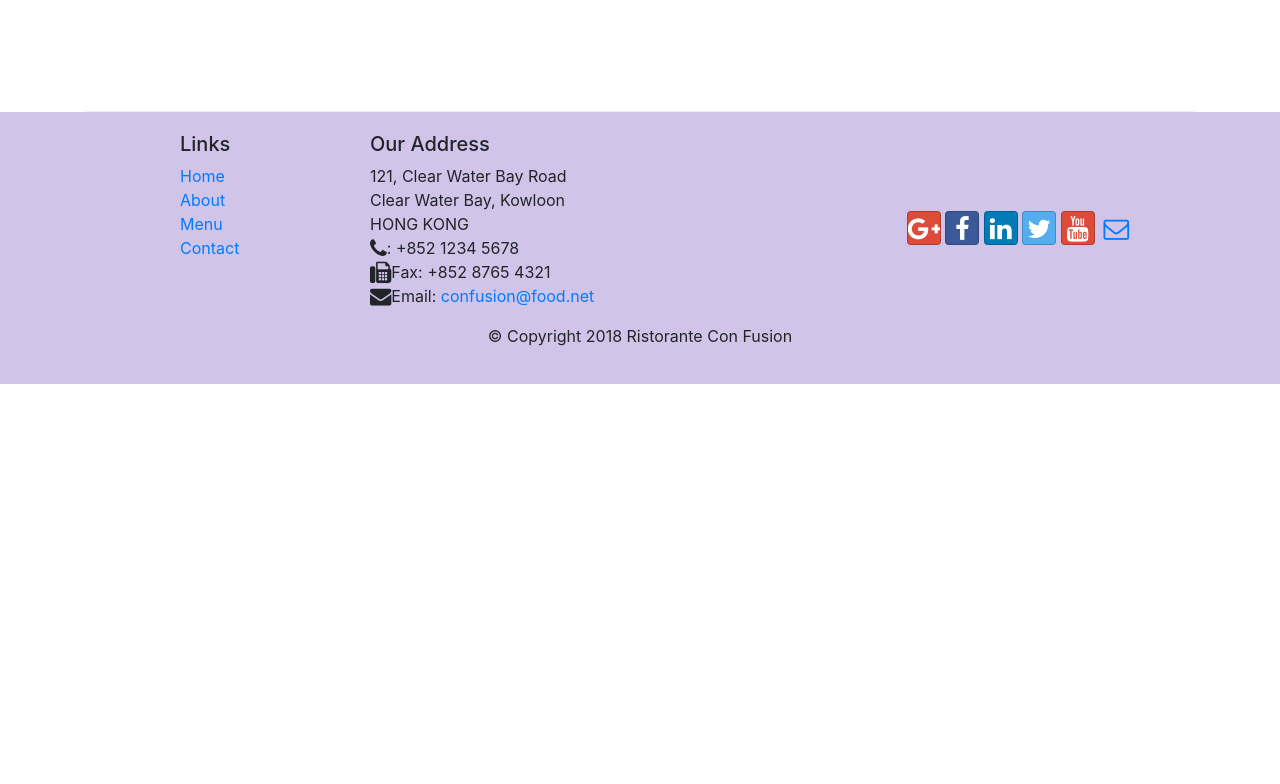
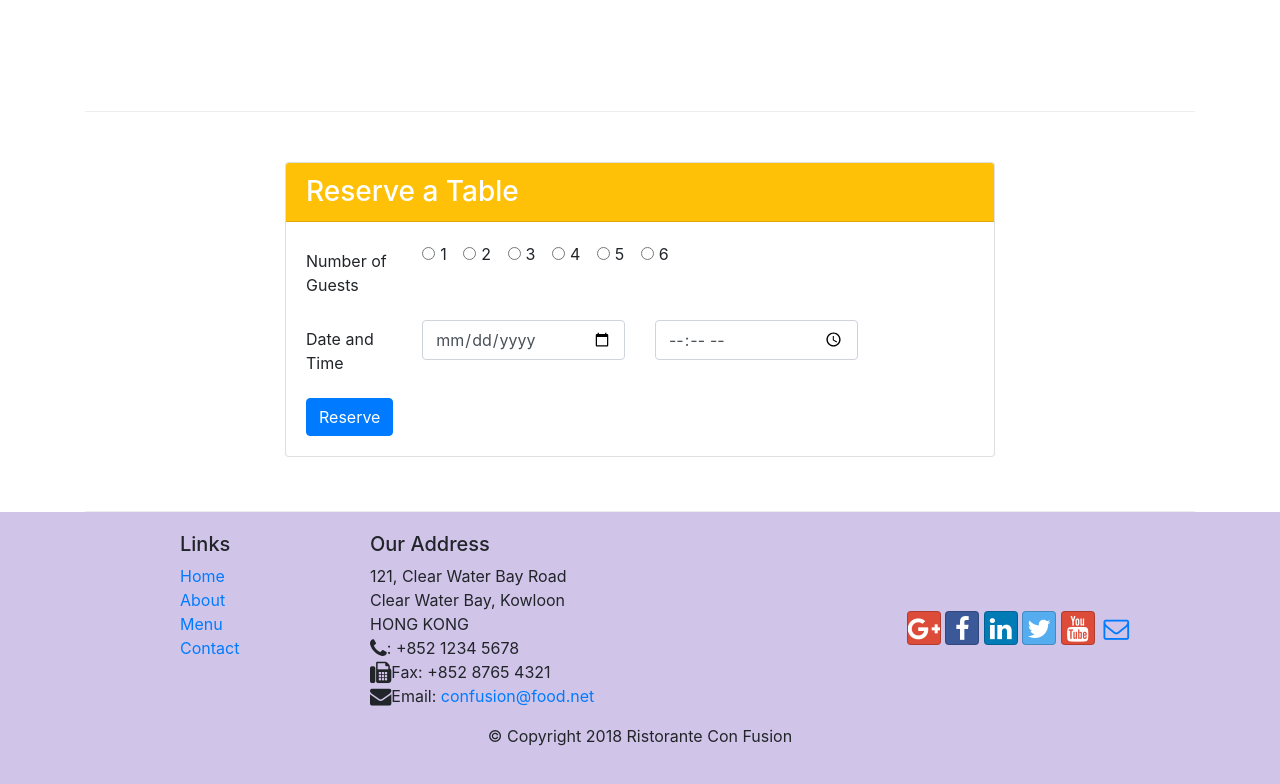
Before and after one commit to stepanRybak/conFusion, a website: page index.html in a window 1280 px wide. Shown: the part 1422-2206 px from the top of the page. Before the commit the page ends 1806 px from the top, so only its background shows below. Drawn offline with nearby package versions, Linux system fonts and the light colour scheme.

Commit message:
Assignment 2 part 1 Form

```diff
--- a/index.html
+++ b/index.html
@@ -93,6 +93,64 @@
 
             </div>
         </div>
+
+        <div class="row row-content">
+            <div class="col-12 col-sm-8 offset-2">
+                <div class="card ">
+                    <h3 class="card-header bg-warning text-white">Reserve a Table</h3>
+                    <div class="card-body">
+                        <form>
+                            <div class="form-group row">
+
+                                <label for="inlineRadio" class="col-12 col-sm-12 col-md-2 col-form-label ">Number of Guests</label>
+                                <div class="col-md-10">
+
+                                        <div class="form-check form-check-inline">
+                                                <input class="form-check-input" type="radio" name="inlineRadioOptions" id="inlineRadio1" value="option1">
+                                                <label class="form-check-label" for="inlineRadio1">1</label>
+                                        </div>
+                                        <div class="form-check form-check-inline">
+                                                <input class="form-check-input" type="radio" name="inlineRadioOptions" id="inlineRadio2" value="option2">
+                                                <label class="form-check-label" for="inlineRadio2">2</label>
+                                        </div>
+                                        <div class="form-check form-check-inline">
+                                                <input class="form-check-input" type="radio" name="inlineRadioOptions" id="inlineRadio3" value="option3">
+                                                <label class="form-check-label" for="inlineRadio3">3 </label>
+                                        </div>
+                                        <div class="form-check form-check-inline">
+                                                <input class="form-check-input" type="radio" name="inlineRadioOptions" id="inlineRadio4" value="option4">
+                                                <label class="form-check-label" for="inlineRadio4">4 </label>
+                                        </div>
+                                        <div class="form-check form-check-inline">
+                                                <input class="form-check-input" type="radio" name="inlineRadioOptions" id="inlineRadio5" value="option5">
+                                                <label class="form-check-label" for="inlineRadio5">5 </label>
+                                        </div>
+                                        <div class="form-check form-check-inline">
+                                                <input class="form-check-input" type="radio" name="inlineRadioOptions" id="inlineRadio6" value="option6">
+                                                <label class="form-check-label" for="inlineRadio6">6 </label>
+                                        </div>
+
+                                </div>
+                            </div>
+                            <div class="form-group row">
+                                    <label for="dateAndtime" class="col-12 col-sm-12 col-md-2 col-form-label ">Date and Time</label>
+                                    <div class="col-12 col-md-4">
+                                                <input type="date" class="form-control" max="2018" id="date" name="date" placeholder="Date">
+                                    </div>
+                                    <div class="col-12 col-md-4">
+                                                <input type="time" class="form-control" id="time" name="time" placeholder="5:30PM">
+                                    </div>
+                            </div>
+
+
+
+                            <button type="submit" class="btn btn-primary">Reserve</button>
+                        </form>
+
+                    </div>
+                </div>
+            </div>
+        </div>
     </div>
 
     <footer class="footer">
```
